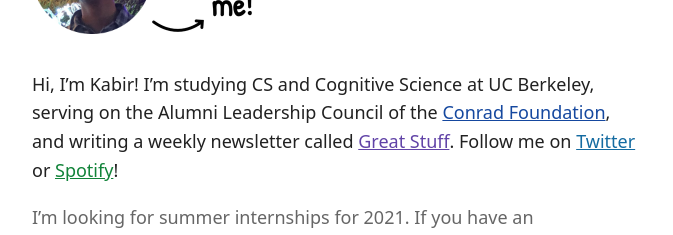
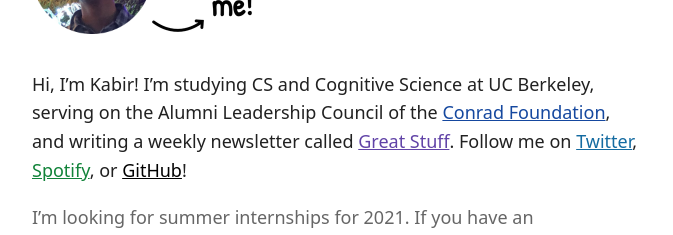
Before and after one commit to kbrgl/website, a Next.js app: page / in a window 1280 px wide. Shown: the part 192-427 px from the top of the page, without its empty margins (303-976 px from the left). Built offline with nearby package versions, Linux system fonts and the light colour scheme; a web font is replaced by a local one.

Commit message:
Add GitHub to intro

```diff
--- a/pages/index.tsx
+++ b/pages/index.tsx
@@ -49,13 +49,20 @@ function Intro() {
           href="https://twitter.com/KabirGoel"
         >
           Twitter
-        </a>{" "}
-        or{" "}
+        </a>
+        ,{" "}
         <a
           style={{ color: "#118339", textDecorationColor: "currentColor" }}
           href="https://open.spotify.com/user/12181834510?si=bmVw93WRQrOy0m0wBwXbAw"
         >
           Spotify
+        </a>
+        , or{" "}
+        <a
+          style={{ color: "#000", textDecorationColor: "currentColor" }}
+          href="https://github.com/kbrgl"
+        >
+          GitHub
         </a>
         !
       </p>
```
